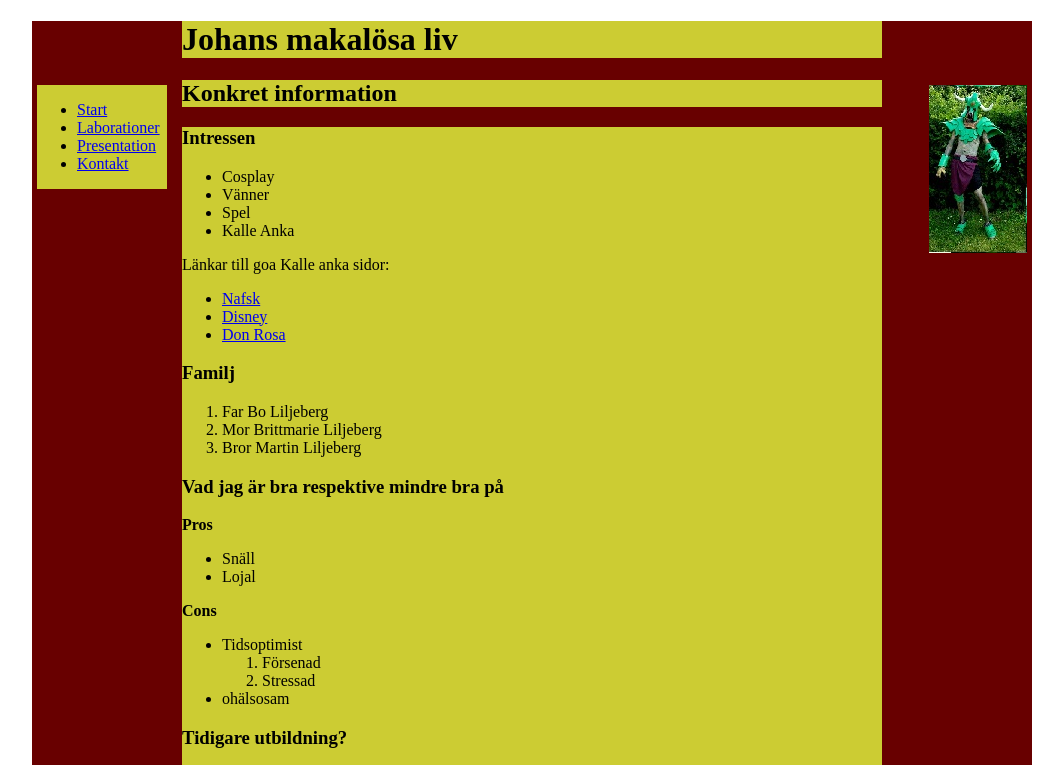
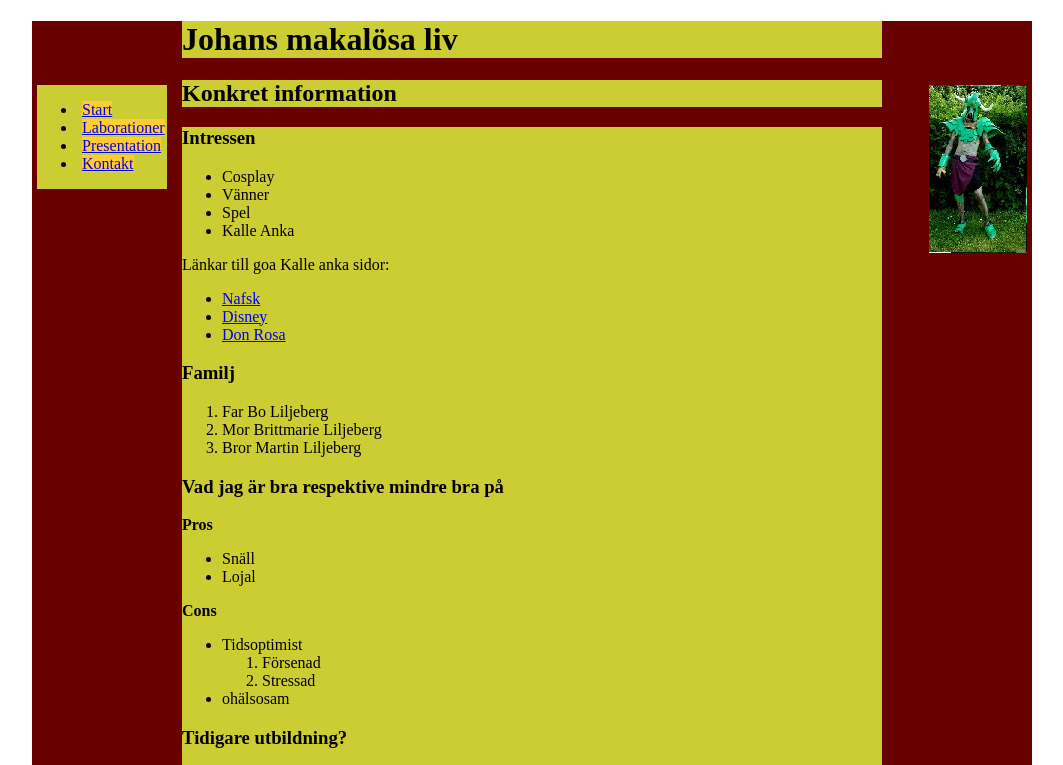
Before and after one commit to VonDrake/1ik415-jl22rw-laborationer, a plain HTML site: page pages/presentation.html in a window 1280 px wide. Shown: the top 765 px of the page, without its empty margins (108-1171 px from the left). Drawn offline with Linux system fonts and the light colour scheme.

Commit message:
färgramer

```diff
--- a/pages/presentation.html
+++ b/pages/presentation.html
@@ -33,6 +33,12 @@ float:right;
 width:130;
 margin:5px;
 }
+.active
+{
+width:130;
+margin:5px;
+background-color:#FFCC33;
+}
 .content
 {
 margin:auto;
@@ -56,10 +62,11 @@ background-color:#680000;
           <div class="thumbnail">
 
         <ul>
-           <li><a href=../index.html>Start</a></li>
-           <li><a href=./Laborationer.html>Laborationer</a></li>
-           <li><a href=./presentation.html>Presentation</a></li>
-           <li><a href=./kontakt.html>Kontakt</a></li>
+           <li><a href=../index.html class="active">Start</a></li>
+           <li><a href=./Laborationer.html class="active">Laborationer</a></li>
+           <li><a href=./presentation.html class="active">Presentation</a></li>
+           <li><a href=./kontakt.html class="active">Kontakt</a></li>
+
         </ul>
 
          </div>
```
